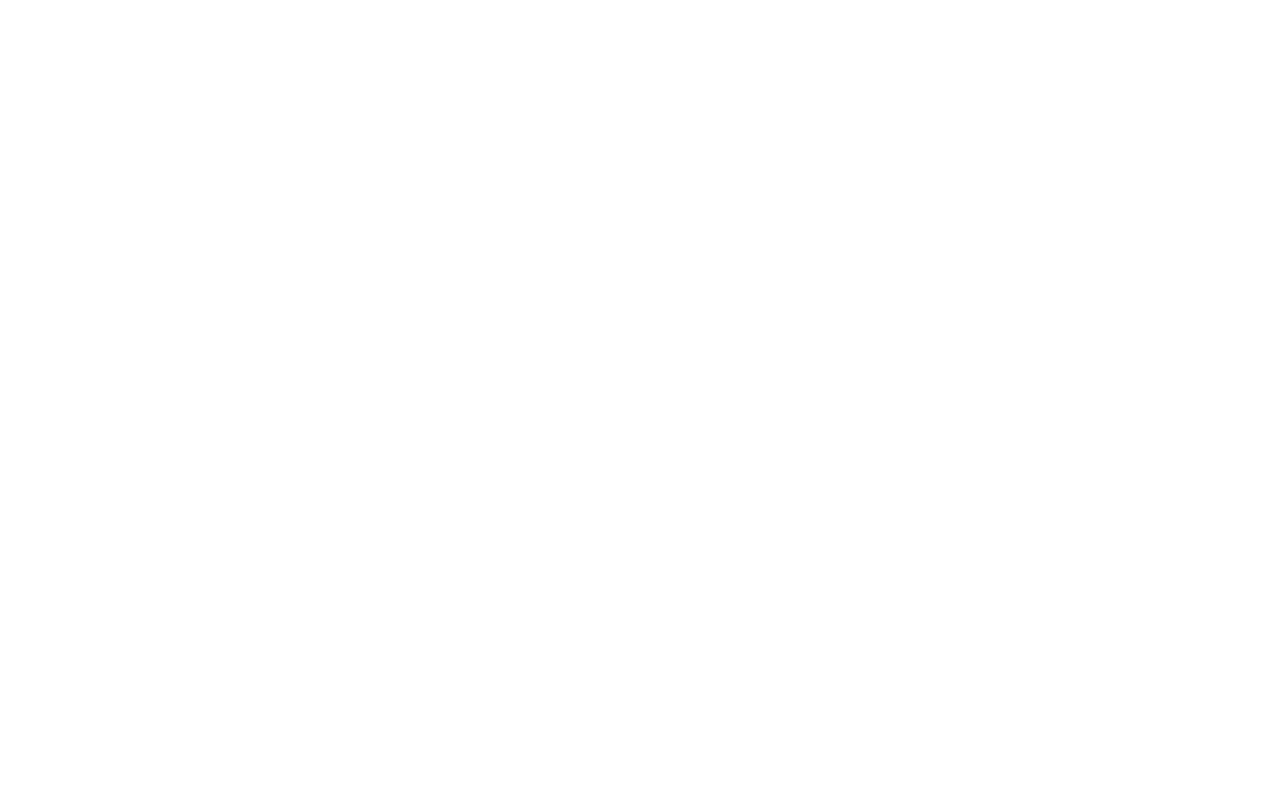
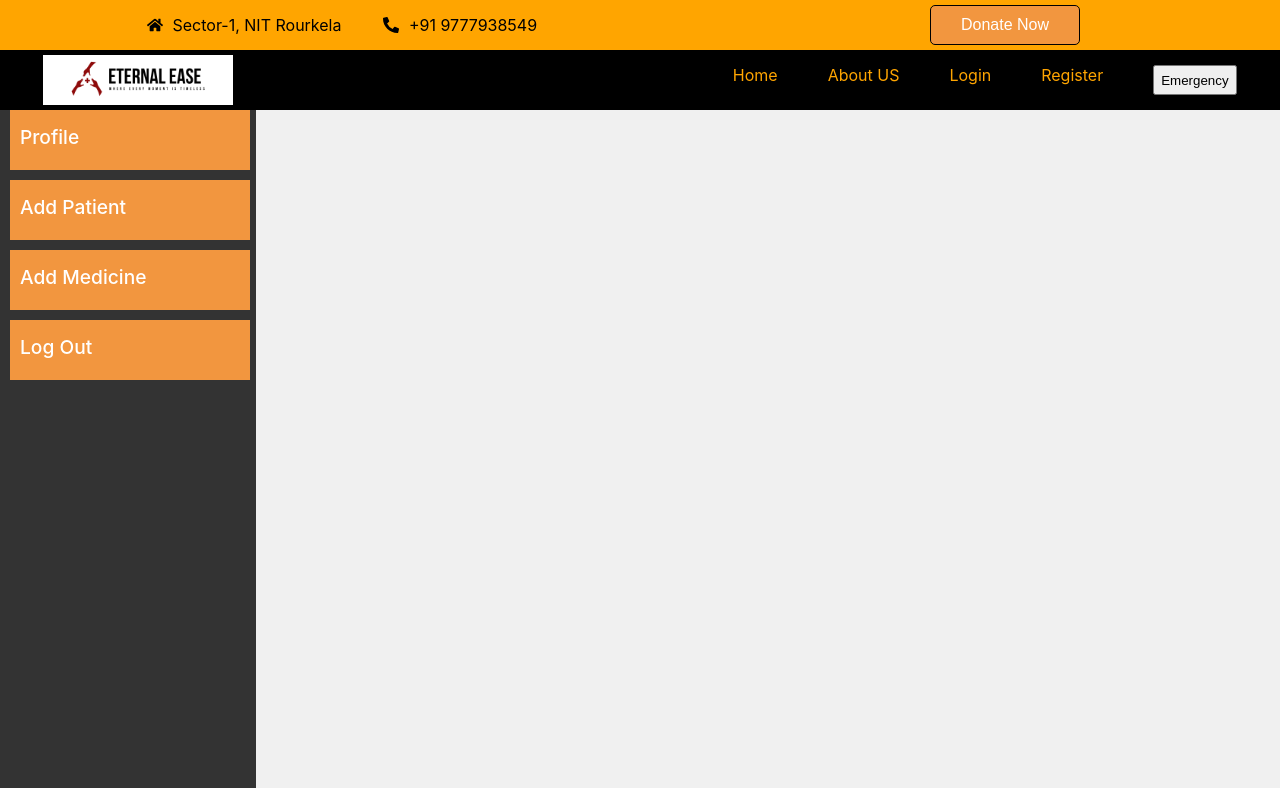
Before and after one commit to Aditya-raaz01/WisdomWellSpringFrontend, a React (Create React App) app: page /user/addMedicine in a window 1280 px wide. Before the commit this address had no page. Built offline with nearby package versions, Linux system fonts and the light colour scheme.

Commit message:
login signup post commit

```diff
--- a/public/index.html
+++ b/public/index.html
@@ -9,7 +9,7 @@
       name="description"
       content="Web site created using create-react-app"
     />
-    <link rel="apple-touch-icon" href="%PUBLIC_URL%/logo192.png" />
+    <!-- <link rel="apple-touch-icon" href="%PUBLIC_URL%/logo192.png" /> -->
     <!--
       manifest.json provides metadata used when your web app is installed on a
       user's mobile device or desktop. See https://developers.google.com/web/fundamentals/web-app-manifest/
--- a/src/App.js
+++ b/src/App.js
@@ -5,8 +5,9 @@ import Layout from './Components/Layout';
 import Login from './Components/Login';
 import SignUp from './Components/SignUp';
 import Profile from './Components/Dashboard/Profile';
-import addMedicine from './Components/Dashboard/Addmedicine';
-import addPatient from './Components/Dashboard/AddPatient';
+import Addmedicine from './Components/Dashboard/Addmedicine';
+import AddPatient from './Components/Dashboard/AddPatient';
+
 
 function App() {
   return (
@@ -16,11 +17,10 @@ function App() {
           <Route path='login' element={<Login/>}/>
           <Route path='signUp' element={<SignUp/>}/>
           <Route path='about-us' element={<div>Aboutus</div>}/>
-          <Route path='/user/profile' element={<Profile/>}/>
-          <Route path='addPatient' element={<addPatient/>}/>
-          <Route path='addMedicine' element={<addMedicine/>}/>
+          <Route path='user/profile' element={<Profile/>}/>
+          <Route path='user/addPatient' element={<AddPatient/>}/>
+          <Route path='user/addMedicine' element={<Addmedicine/>}/>
         </Route>
-
       </Routes>
   );
 }
--- /dev/null
+++ b/src/Components/Dashboard/AddPatient.css
@@ -0,0 +1,31 @@
+#dashboard {
+    width: 100%;
+    height: 84.8vh;
+    background-color: #f0f0f0;
+}
+
+#panel {
+    width: 20%;
+    height: 84.8vh;
+    background-color: #333;
+    color: #fff;
+}
+
+#panelButton {
+    height: 30px;
+    width: 90%;
+    padding: 15px 0px 15px 10px;
+    margin: 0px 10px 10px 10px ;
+    font-size: larger;
+    font-weight: 500;
+    background-color: #f2963f;
+}
+
+#panelButton:hover {
+    background-color: #d87f2c;
+}
+
+#panelButtonText {
+    text-decoration: none;
+    color: #fff;
+}
--- a/src/Components/Dashboard/AddPatient.js
+++ b/src/Components/Dashboard/AddPatient.js
@@ -1,8 +1,30 @@
-
+import './AddPatient.css'
+import { Link } from "react-router-dom";
 
 export default function addPatient(){
     return(
         <>
+            <div id="dashboard">
+                <div id="panel">
+                    <div id="panelButton"><Link to='/user/profile' id="panelButtonText">Profile</Link></div>
+                    <div id="panelButton"><Link to='/user/addPatient' id="panelButtonText">Add Patient</Link></div>
+                    <div id="panelButton"><Link to='/user/addMedicine' id="panelButtonText">Add Medicine</Link></div>
+                    <div id="panelButton"><Link to='/' id="panelButtonText">Log Out</Link></div>
+                </div>
+                <div id="display">
+                    <img src='/pictures/addPatientBackImage.jpg'/>
+                    <input type='text' placeholder='Name' id='patientName'></input><br/>
+                    <span id='patientGender'>Gender: </span>
+                    <select name="cars" id="patientListGender" form="carform">
+                        <option value="volvo">Male</option>
+                        <option value="saab">Female</option>
+                    </select>
+                    <br/>
+                    <input type='number' placeholder='Age' id='patientAge'></input><br/>
+                    <button id='patientSubmit'>Submit</button>
+
+                </div>
+            </div>
         </>
     );
 }
--- /dev/null
+++ b/src/Components/Dashboard/Addmedicine.css
@@ -0,0 +1,31 @@
+#dashboard {
+    width: 100%;
+    height: 84.8vh;
+    background-color: #f0f0f0;
+}
+
+#panel {
+    width: 20%;
+    height: 84.8vh;
+    background-color: #333;
+    color: #fff;
+}
+
+#panelButton {
+    height: 30px;
+    width: 90%;
+    padding: 15px 0px 15px 10px;
+    margin: 0px 10px 10px 10px ;
+    font-size: larger;
+    font-weight: 500;
+    background-color: #f2963f;
+}
+
+#panelButton:hover {
+    background-color: #d87f2c;
+}
+
+#panelButtonText {
+    text-decoration: none;
+    color: #fff;
+}
--- a/src/Components/Dashboard/Addmedicine.js
+++ b/src/Components/Dashboard/Addmedicine.js
@@ -1,9 +1,20 @@
-
-
+import './Addmedicine.css'
+import { Link } from "react-router-dom";
 
 export default function addMedicine(){
     return(
         <>
+            <div id="dashboard">
+                <div id="panel">
+                    <div id="panelButton"><Link to='/user/profile' id="panelButtonText">Profile</Link></div>
+                    <div id="panelButton"><Link to='/user/addPatient' id="panelButtonText">Add Patient</Link></div>
+                    <div id="panelButton"><Link to='/user/addMedicine' id="panelButtonText">Add Medicine</Link></div>
+                    <div id="panelButton"><Link to='/' id="panelButtonText">Log Out</Link></div>
+                </div>
+                <div id="display">
+
+                </div>
+            </div>
         </>
     );
 }
--- a/src/Components/Dashboard/Profile.js
+++ b/src/Components/Dashboard/Profile.js
@@ -6,9 +6,9 @@ export default function Profile(){
         <>
             <div id="dashboard">
                 <div id="panel">
-                    <div id="panelButton"><Link to='/profile' id="panelButtonText">Profile</Link></div>
-                    <div id="panelButton"><Link to='/addPatient' id="panelButtonText">Add Patient</Link></div>
-                    <div id="panelButton"><Link to='/addMedicine' id="panelButtonText">Add Medicine</Link></div>
+                    <div id="panelButton"><Link to='/user/profile' id="panelButtonText">Profile</Link></div>
+                    <div id="panelButton"><Link to='/user/addPatient' id="panelButtonText">Add Patient</Link></div>
+                    <div id="panelButton"><Link to='/user/addMedicine' id="panelButtonText">Add Medicine</Link></div>
                     <div id="panelButton"><Link to='/' id="panelButtonText">Log Out</Link></div>
                 </div>
                 <div id="display">
--- a/src/Components/Login.js
+++ b/src/Components/Login.js
@@ -1,26 +1,82 @@
+import { useState } from "react";
 import "./Login.css";
 import { Link } from "react-router-dom";
 
-export default function Login(){
-    return (
-        <>
-            <div id='loginpage'>
-                <img src="/pictures/loginbackground.jpg" alt='image' id='backimage'></img>
-                <img src="/pictures/loginside.png" alt='image' id='sideimage'></img>
-                <div id='loginbox'>
-                    <div id='loginupper'>Login</div>
-                    <div id='loginunderline'></div>
-                    <div id='loginbody'>
-                        <input id='loginemail' type='email' placeholder='Email ID'></input><br/>
-                        <input id='loginpassword' type='password' placeholder='Password'></input><br/>
-                        <div id='loginnewmember'>Don't Have an Account? <Link to='/signup' id='logincreate'>Create One</Link></div>
-                    </div>
-                    <div id='loginlower'>
-                        <button id='loginbutton'><Link to='/user/profile' id="loginbuttontext">Login</Link></button>
-                    </div>
-                </div>
+export default function Login() {
+  const [loginemail, setlogin] = useState("");
+  const [loginpassword, setPassword] = useState("");
+  function userData() {
+    let data = {
+      loginemail,
+      loginpassword,
+    };
+    fetch("http://localhost:8080/user/login", {
+      method: "POST",
+      credentials: "include",
+      headers: {
+        Accept: "application/json",
+        "Content-Type": "application/json",
+      },
+      body: JSON.stringify(data),
+    }).then((resp) => {
+      // console.warn("resp",resp);;
+      resp.json().then((result) => {
+        console.log("result", result);
+      });
+    });
+  }
 
+  return (
+    <>
+      <div id="loginpage">
+        <img
+          src="/pictures/loginbackground.jpg"
+          alt="image"
+          id="backimage"
+        ></img>
+        <img src="/pictures/loginside.png" alt="image" id="sideimage"></img>
+        <div id="loginbox">
+          <div id="loginupper">Login</div>
+          <div id="loginunderline"></div>
+          <div id="loginbody">
+            <input
+              id="loginemail"
+              type="email"
+              placeholder="Email ID"
+              value={loginemail}
+              name="loginemail"
+              onChange={(e) => {
+                setlogin(e.target.value);
+              }}
+            ></input>
+            <br />
+            <input
+              id="loginpassword"
+              type="password"
+              placeholder="Password"
+              value={loginpassword}
+              name="loginpassword"
+              onChange={(e) => {
+                setPassword(e.target.value);
+              }}
+            ></input>
+            <br />
+            <div id="loginnewmember">
+              Don't Have an Account?{" "}
+              <Link to="/signup" id="logincreate">
+                Create One
+              </Link>
             </div>
-        </>
-    );
+          </div>
+          <div id="loginlower">
+            <button id="loginbutton" onClick={userData}>
+              <Link to="/user/profile" id="loginbuttontext">
+                Login
+              </Link>
+            </button>
+          </div>
+        </div>
+      </div>
+    </>
+  );
 }
```
Also changed, not shown: src/Components/SignUp.js (+39 -7 lines), public/pictures/addPatientBackImage.jpg (added), src/Components/Dashboard/Panel.js (deleted).
